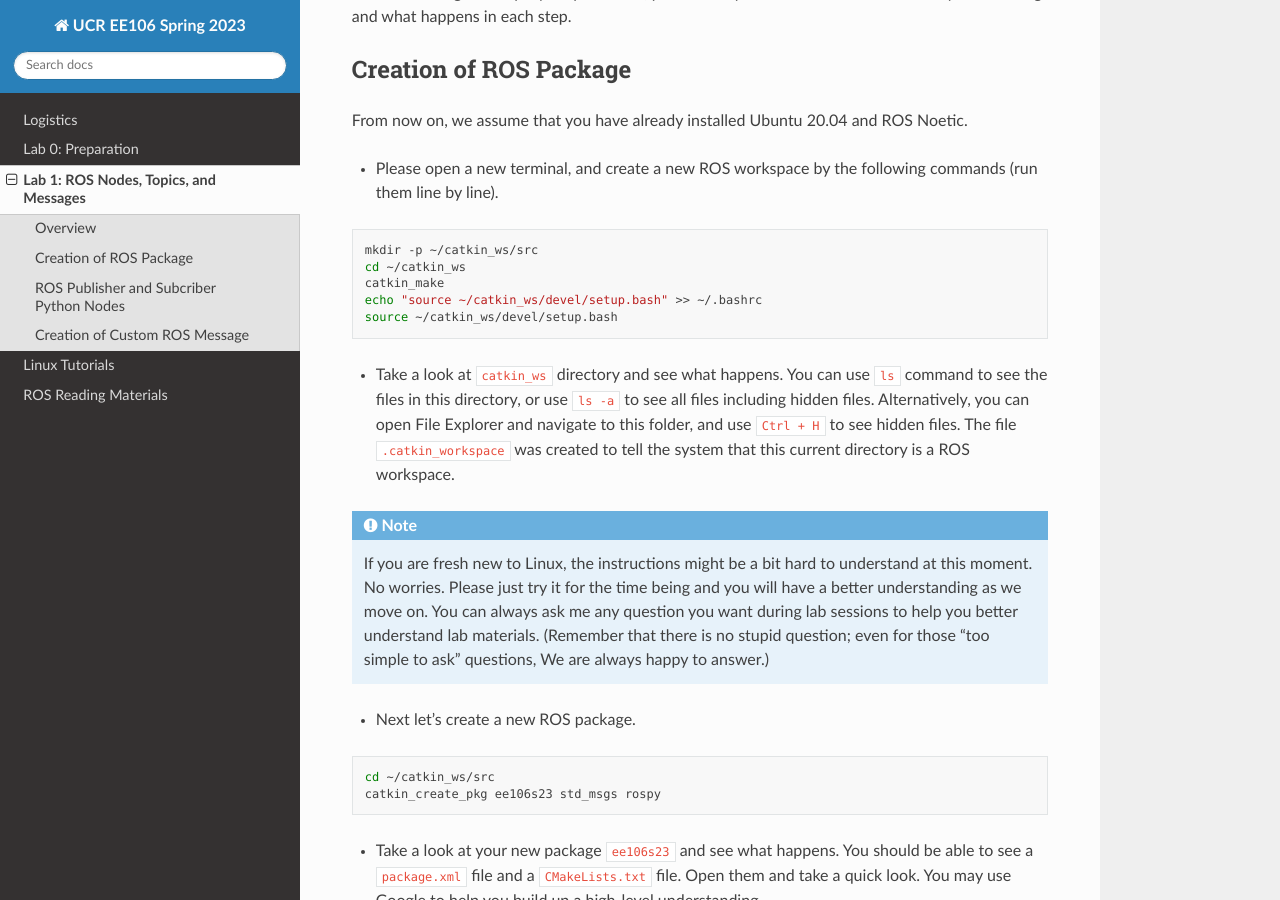
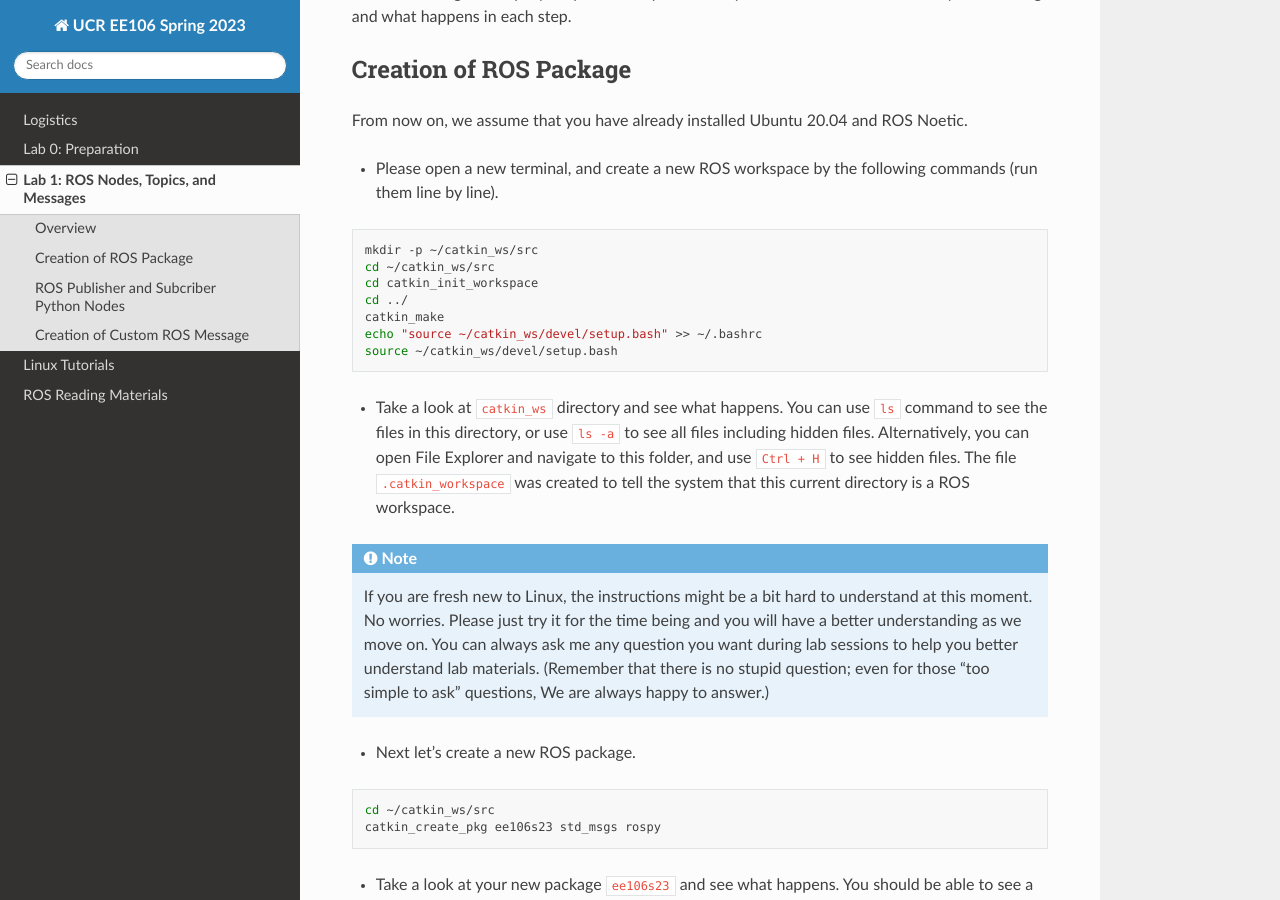
Before and after one commit to taektay/ee106, a Sphinx documentation site: the page built from docs/lab1.rst, in a window 1280 px wide and 900 px high, scrolled down 307 px. Built offline with Sphinx 7.4.7 and the Read the Docs theme 2.0.0, drawn with Linux system fonts in a browser that asks for light colours.

Commit message:
updated lab1

```diff
--- a/docs/index.rst
+++ b/docs/index.rst
@@ -24,3 +24,4 @@ News
 - 04/07/2023: Welcome!
 - 04/07/2023: Please read `logistics <logistics.html>`_.
 - 04/07/2023: `Lab 0 <lab0.html>`_ is up!
+- 04/12/2023: `Lab 1 <lab1.html>`_ is up!
--- a/docs/lab1.rst
+++ b/docs/lab1.rst
@@ -19,7 +19,9 @@ From now on, we assume that you have already installed Ubuntu 20.04 and ROS Noet
 .. code-block:: bash
 
     mkdir -p ~/catkin_ws/src
-    cd ~/catkin_ws
+    cd ~/catkin_ws/src
+    cd catkin_init_workspace
+    cd ../
     catkin_make
     echo "source ~/catkin_ws/devel/setup.bash" >> ~/.bashrc
     source ~/catkin_ws/devel/setup.bash
```
